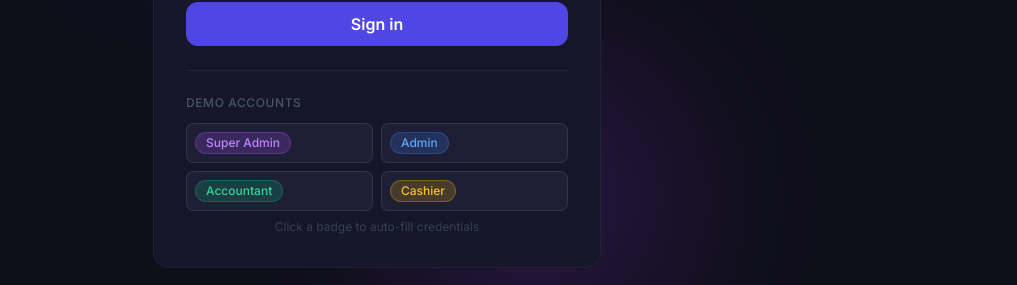
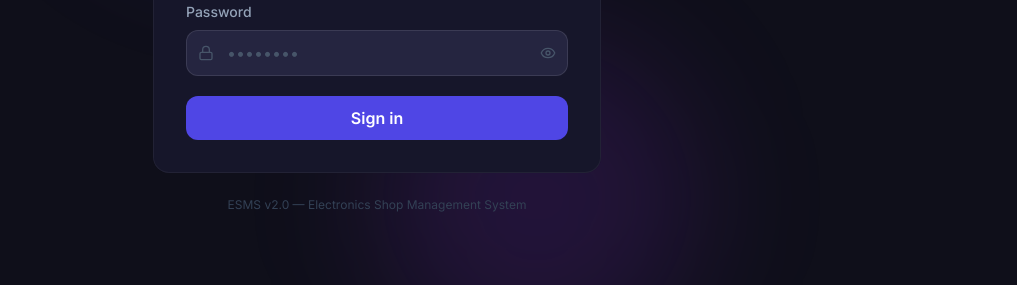
Before and after one commit to abdullah-456/MineTrack-ERP, a React (Vite) app in the folder frontend/: page /login in a window 1280 px wide. Shown: the part 442-727 px from the top of the page, without its empty margins (263-1280 px from the left). Built offline with nearby package versions, Linux system fonts and the light colour scheme; no server answers; a web font is replaced by a local one.

Commit message:
removal of credentials from login page

```diff
--- a/frontend/src/pages/Login.jsx
+++ b/frontend/src/pages/Login.jsx
@@ -48,8 +48,6 @@ export default function LoginPage() {
       setLoading(false);
     }
   };
-
-  const quickFill = (email, password) => setForm({ email, password });
 
   const langs = [
     { code: 'en', label: 'English', flag: '🇬🇧' },
@@ -186,39 +184,6 @@ export default function LoginPage() {
               {loading ? t('signingIn') : t('signIn')}
             </button>
           </form>
-
-          {/* Demo accounts */}
-          <div className="mt-6 pt-6" style={{ borderTop: '1px solid var(--border-subtle)' }}>
-            <p className="text-xs font-medium mb-3 uppercase tracking-wider" style={{ color: 'var(--text-muted)' }}>
-              {t('demoAccounts')}
-            </p>
-            <div className="grid grid-cols-2 gap-2">
-              {[
-                { label: 'Super Admin', email: 'superadmin@esms.local',       pw: 'SuperAdmin@123', color: 'badge-purple' },
-                { label: 'Admin',       email: 'admin@demo.esms.local',       pw: 'Admin@123',      color: 'badge-blue' },
-                { label: 'Accountant',  email: 'accountant@demo.esms.local',  pw: 'Accountant@123', color: 'badge-green' },
-                { label: 'Cashier',     email: 'cashier@demo.esms.local',     pw: 'User@123',       color: 'badge-yellow' },
-              ].map(acc => (
-                <button
-                  key={acc.label}
-                  type="button"
-                  onClick={() => quickFill(acc.email, acc.pw)}
-                  className="flex items-center gap-2 p-2 rounded-lg border transition-all text-left"
-                  style={{
-                    backgroundColor: 'var(--bg-elevated)',
-                    borderColor: 'var(--border-input)',
-                  }}
-                  onMouseEnter={e => e.currentTarget.style.backgroundColor = 'var(--bg-input)'}
-                  onMouseLeave={e => e.currentTarget.style.backgroundColor = 'var(--bg-elevated)'}
-                >
-                  <span className={`badge ${acc.color}`}>{acc.label}</span>
-                </button>
-              ))}
-            </div>
-            <p className="text-xs mt-2 text-center" style={{ color: 'var(--text-faint)' }}>
-              {t('clickBadge')}
-            </p>
-          </div>
         </div>
 
         <p className="text-center text-xs mt-6" style={{ color: 'var(--text-faint)' }}>
```
